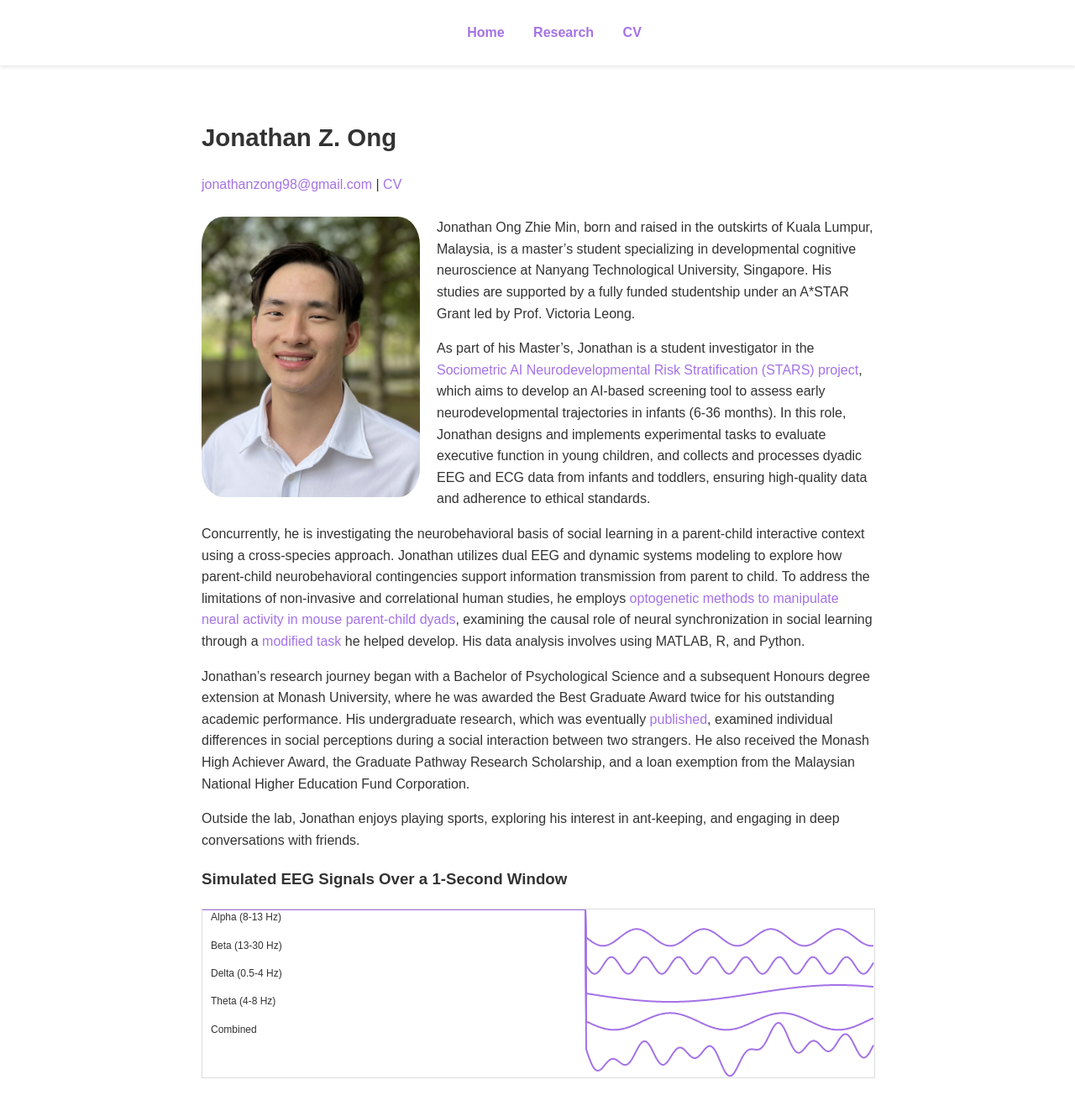
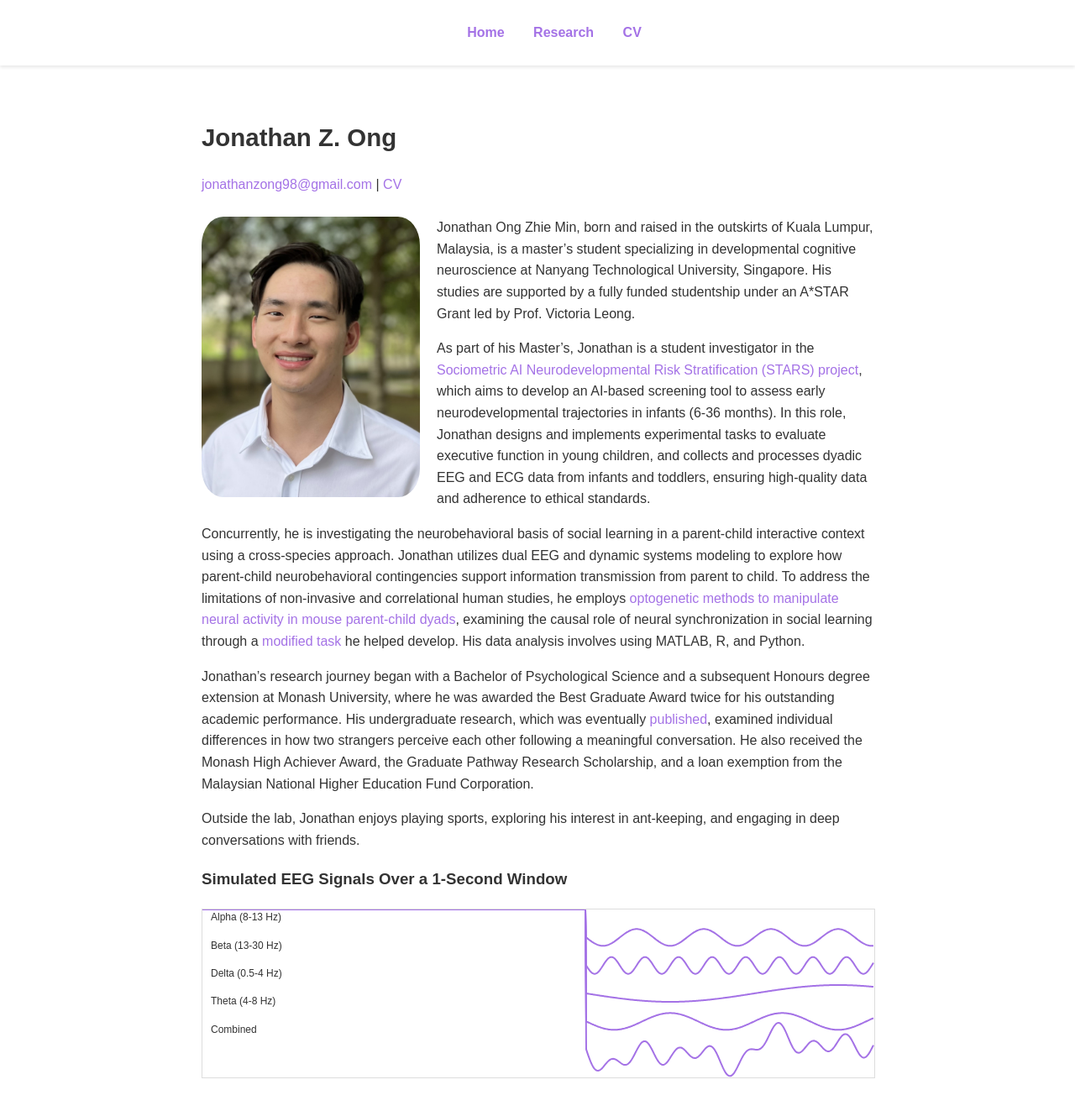
Before and after one commit to jonathanongzm/jonathanongzm.github.io, a Jekyll site: the page built from index.markdown, in a window 1280 px wide and 1364 px high. Shown: the top 1323 px of the window at 84% size. Built offline with Jekyll 4.4.1, drawn with Linux system fonts in a browser that asks for light colours.

Commit message:
edited photo and simulation size dimensions

```diff
--- a/assets/css/style.css
+++ b/assets/css/style.css
@@ -120,6 +120,9 @@
 /* EEG Simulation Canvas */
 #eegCanvas {
   display: block;
+  width: 100%; /* Make canvas width 100% of its container */
+  max-width: 800px; /* Set a maximum width for larger screens */
+  height: auto; /* Ensure height scales with width */
   margin: 20px auto; /* Centers the canvas */
   border: 1px solid #ddd; /* Adds a subtle border */
   background-color: #fff; /* Background color for the canvas */
@@ -133,3 +136,16 @@
   font-size: 12px;
   color: #333;
 }
+
+/* Adjust the canvas size for smaller screens */
+@media (max-width: 768px) {
+  #eegCanvas {
+    max-width: 600px; /* Reduce the maximum width on tablet-sized screens */
+  }
+}
+
+@media (max-width: 480px) {
+  #eegCanvas {
+    max-width: 300px; /* Further reduce the width on small screens (phones) */
+  }
+}
--- a/index.markdown
+++ b/index.markdown
@@ -12,7 +12,7 @@
 
 Concurrently, he is investigating the neurobehavioral basis of social learning in a parent-child interactive context using a cross-species approach. Jonathan utilizes dual EEG and dynamic systems modeling to explore how parent-child neurobehavioral contingencies support information transmission from parent to child. To address the limitations of non-invasive and correlational human studies, he employs [optogenetic methods to manipulate neural activity in mouse parent-child dyads](https://jonathanongzm.github.io/research/#opto-mouse-model), examining the causal role of neural synchronization in social learning through a [modified task](https://doi.org/10.1016/j.xpro.2024.103077) he helped develop. His data analysis involves using MATLAB, R, and Python.
 
-Jonathan's research journey began with a Bachelor of Psychological Science and a subsequent Honours degree extension at Monash University, where he was awarded the Best Graduate Award twice for his outstanding academic performance. His undergraduate research, which was eventually [published](https://doi.org/10.1111/ajsp.12536), examined individual differences in social perceptions during a social interaction between two strangers. He also received the Monash High Achiever Award, the Graduate Pathway Research Scholarship, and a loan exemption from the Malaysian National Higher Education Fund Corporation.
+Jonathan's research journey began with a Bachelor of Psychological Science and a subsequent Honours degree extension at Monash University, where he was awarded the Best Graduate Award twice for his outstanding academic performance. His undergraduate research, which was eventually [published](https://doi.org/10.1111/ajsp.12536), examined individual differences in how two strangers perceive each other following a meaningful conversation. He also received the Monash High Achiever Award, the Graduate Pathway Research Scholarship, and a loan exemption from the Malaysian National Higher Education Fund Corporation.
 
 Outside the lab, Jonathan enjoys playing sports, exploring his interest in ant-keeping, and engaging in deep conversations with friends.<br>
 ### Simulated EEG Signals Over a 1-Second Window
```
